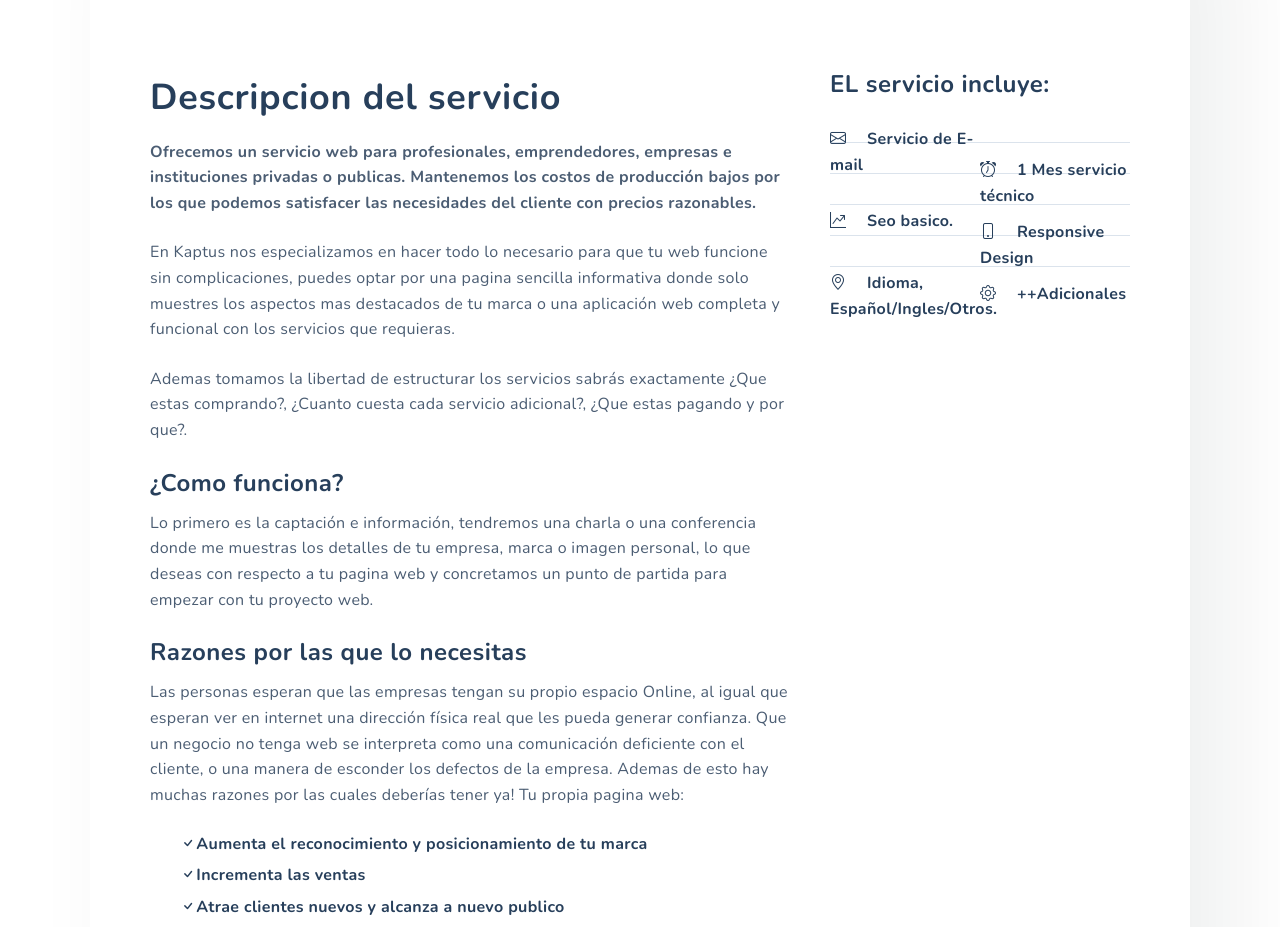
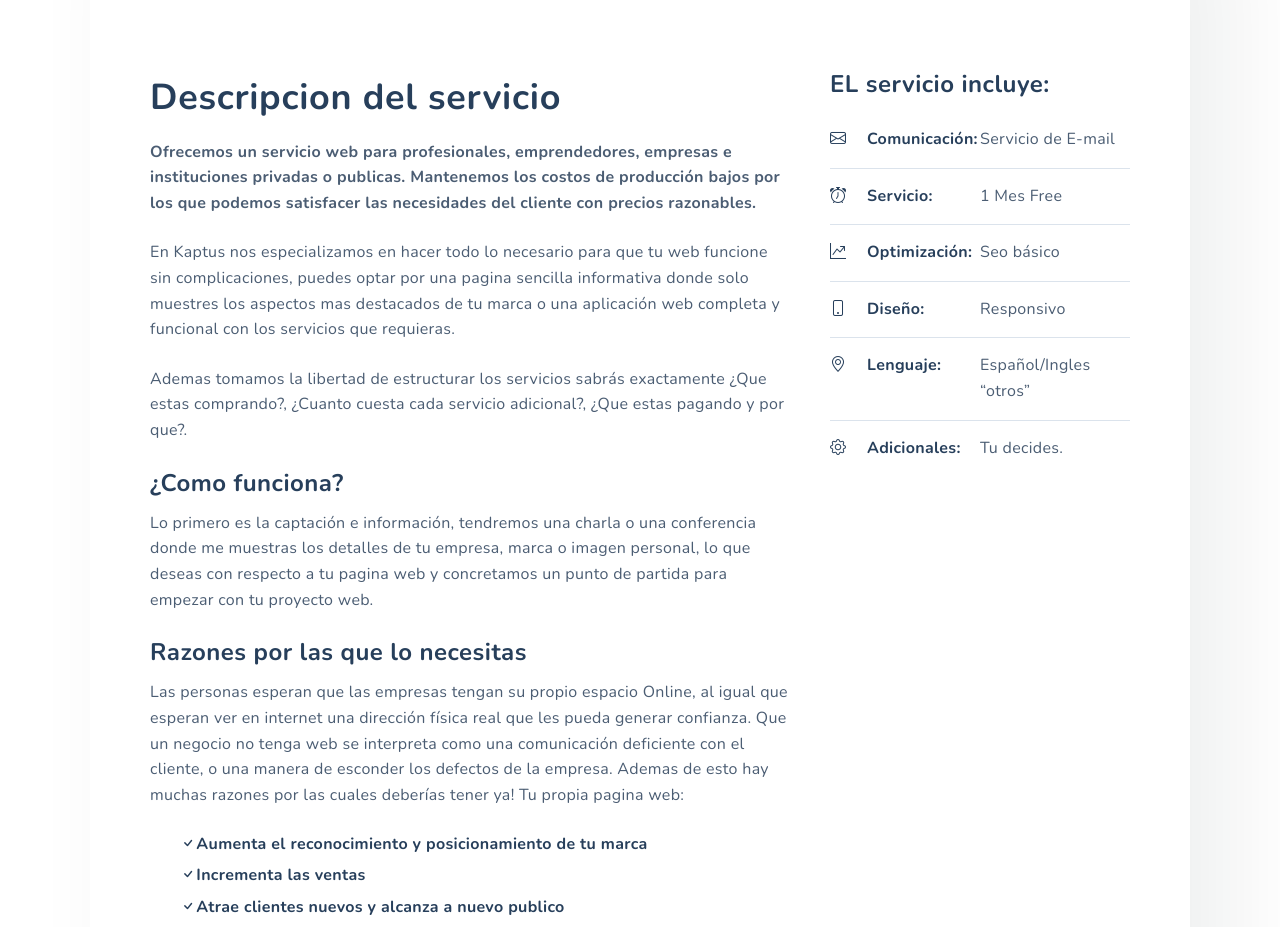
Before and after one commit to kaptusve/kaptusve, a plain HTML site: page _servicios.html in a window 1280 px wide. Shown: the part 787-1714 px from the top of the page. Drawn offline with nearby package versions, Linux system fonts and the light colour scheme; a web font is replaced by a local one.

Commit message:
quick menu fix

```diff
--- a/_servicios.html
+++ b/_servicios.html
@@ -53,7 +53,7 @@
 				<!-- menu-icon-wrapper -->
 
 				<a href='javascript:void(0)' id="menu-icon-trigger" class="menu-icon-trigger showhide">
-					<span class="mob-menu--title">Menu</span>
+
 					<span id="menu-icon-wrapper" class="menu-icon-wrapper">
 						<svg width="1000px" height="1000px">
 							<path id="pathD" d="M 300 400 L 700 400 C 900 400 900 750 600 850 A 400 400 0 0 1 200 200 L 800 800"></path>
@@ -255,44 +255,44 @@
 												<li>
 													<div class="feature-item">
 														<i class="bi-envelope" style="padding-right: 1em;"></i>
-													Servicio de E-mail
+													Comunicación:
 													</div>
-
+													<div class="value">Servicio de E-mail</div>
 												</li>
 												<li>
 													<div class="feature-item">
 														<i class="bi-alarm" style="padding-right: 1em;"></i>
-														1 Mes servicio técnico
+														Servicio:
 													</div>
-
+													<div class="value">1 Mes Free</div>
 												</li>
 												<li>
 													<div class="feature-item">
 														<i class="bi-graph-up" style="padding-right: 1em;"></i>
-														Seo basico.
+														Optimización:
 													</div>
-
+													<div class="value">Seo básico</div>
 												</li>
 												<li>
 													<div class="feature-item">
 														<i class="bi-phone" style="padding-right: 1em;"></i>
-														Responsive Design
+														Diseño:
 													</div>
-
+													<div class="value">Responsivo</div>
 												</li>
 												<li>
 													<div class="feature-item">
 														<i class="bi-geo-alt" style="padding-right: 1em;"></i>
-														Idioma, Español/Ingles/Otros.
+														Lenguaje:
 													</div>
-
+													<div class="value">Español/Ingles “otros”</div>
 												</li>
 												<li>
 													<div class="feature-item">
 														<i class="bi-gear" style="padding-right: 1em;"></i>
-														++Adicionales
+														Adicionales:
 													</div>
-
+													<div class="value">Tu decides.</div>
 												</li>
 											</ul>
 										</div>
```
